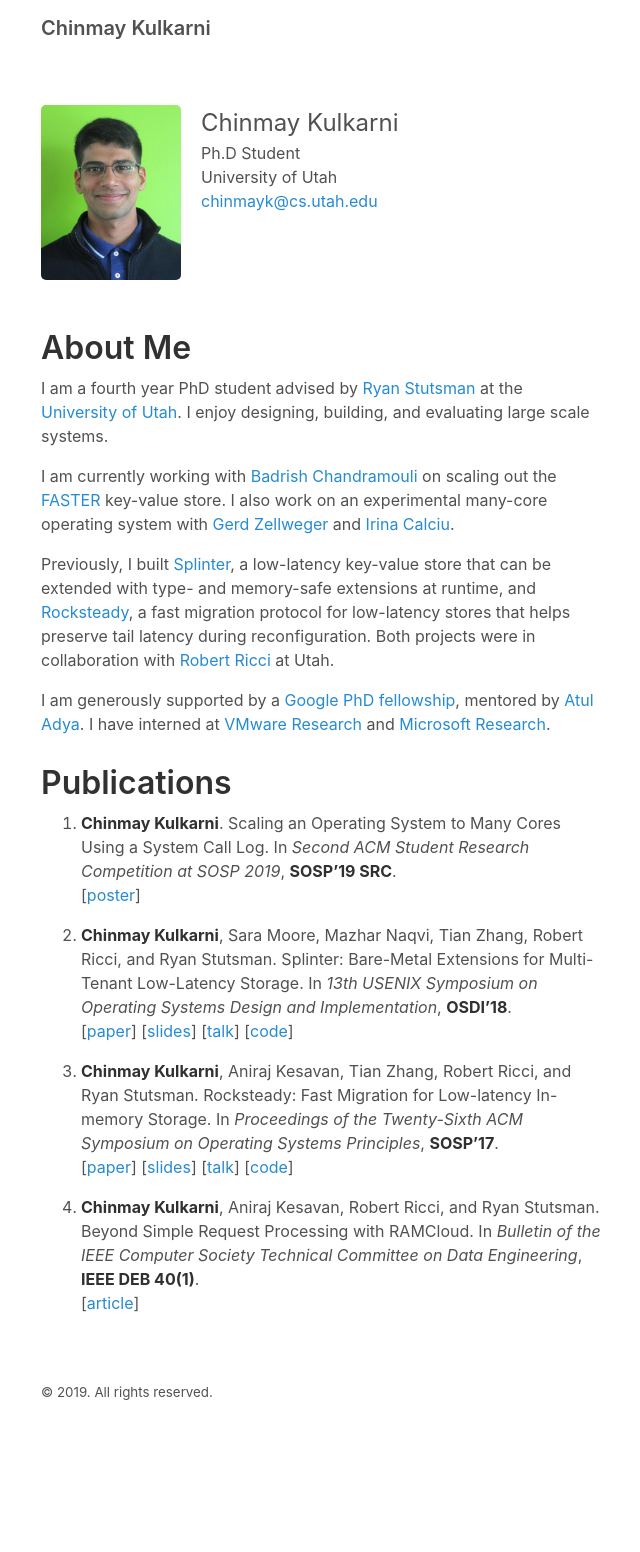
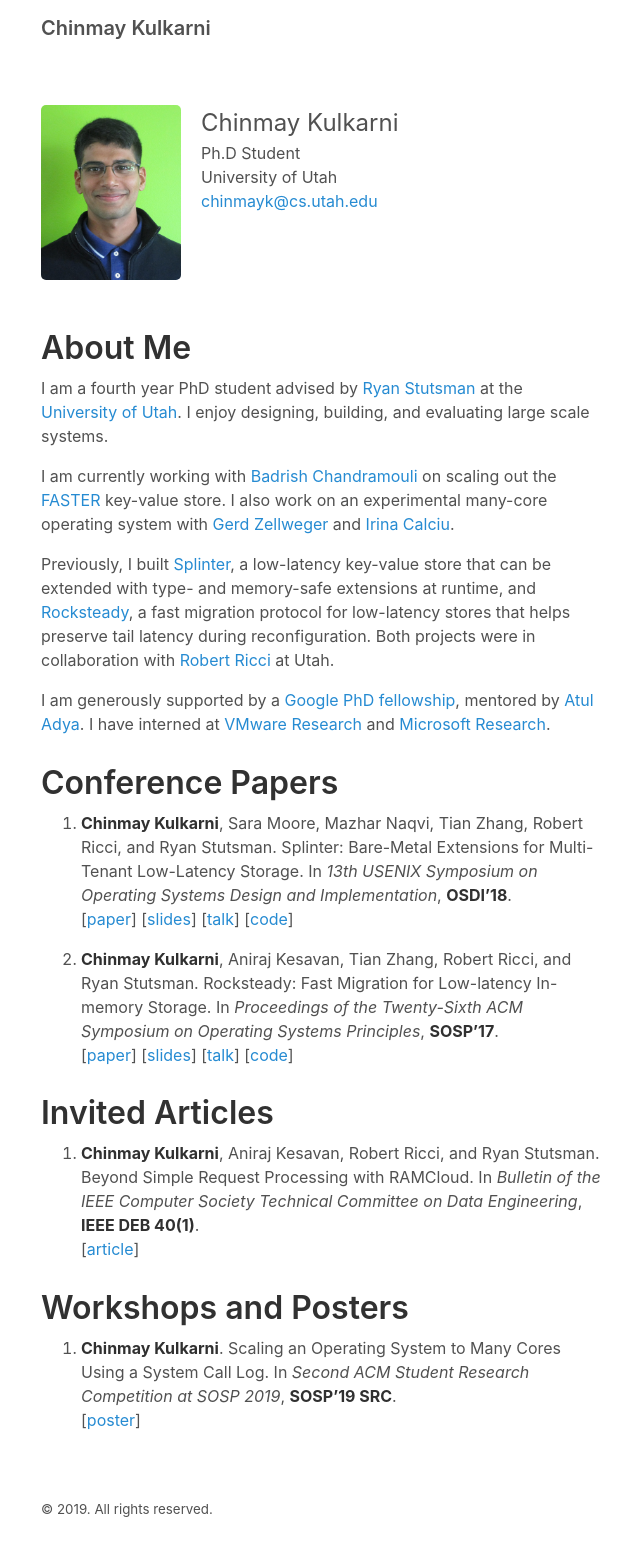
Before and after one commit to chinkulkarni/chinkulkarni.github.io, a Jekyll site: the page built from index.md, in a window 1280 px wide. Shown: the whole page, without its empty margins (319-959 px from the left). Built offline with Jekyll 4.4.1, drawn with Linux system fonts in a browser that asks for light colours; before the commit the page ends 1435 px from its top, so only the background shows below that; part of the change alters nothing that is shown.

Commit message:
Group papers by type

```diff
--- a/index.md
+++ b/index.md
@@ -25,14 +25,9 @@ Previously, I built [Splinter](http://utah.systems/projects/kulkarni_splinter),
 
 I am generously supported by a [Google PhD fellowship](https://ai.googleblog.com/2019/09/announcement-of-2019-fellowship.html), mentored by [Atul Adya](https://ai.google/research/people/AtulAdya). I have interned at [VMware Research](https://research.vmware.com/) and [Microsoft Research](https://www.microsoft.com/en-us/research/?from=http%3A%2F%2Fresearch.microsoft.com%2F).
 
-# Publications
+# Conference Papers
 
-1. **Chinmay Kulkarni**.
-   Scaling an Operating System to Many Cores Using a System Call Log.
-   In *Second ACM Student Research Competition at SOSP 2019*, **SOSP'19 SRC**.<br>
-   [[poster](https://chinkulkarni.github.io/public/bespin-sosp.pdf)]
-
-2. **Chinmay Kulkarni**, Sara Moore, Mazhar Naqvi, Tian Zhang, Robert Ricci, and Ryan Stutsman.
+1. **Chinmay Kulkarni**, Sara Moore, Mazhar Naqvi, Tian Zhang, Robert Ricci, and Ryan Stutsman.
    Splinter: Bare-Metal Extensions for Multi-Tenant Low-Latency Storage.
    In *13th USENIX Symposium on Operating Systems Design and Implementation*, **OSDI'18**.<br>
    [[paper](https://chinkulkarni.github.io/public/osdi18-kulkarni.pdf)]
@@ -40,7 +35,7 @@ I am generously supported by a [Google PhD fellowship](https://ai.googleblog.com
    [[talk](https://www.usenix.org/conference/osdi18/presentation/kulkarni)]
    [[code](https://github.com/utah-scs/Sandstorm)]
 
-3. **Chinmay Kulkarni**, Aniraj Kesavan, Tian Zhang, Robert Ricci, and Ryan Stutsman.
+2. **Chinmay Kulkarni**, Aniraj Kesavan, Tian Zhang, Robert Ricci, and Ryan Stutsman.
    Rocksteady: Fast Migration for Low-latency In-memory Storage.
    In *Proceedings of the Twenty-Sixth ACM Symposium on Operating Systems Principles*, **SOSP'17**.<br>
    [[paper](https://dl.acm.org/authorize?N659115)]
@@ -48,7 +43,16 @@ I am generously supported by a [Google PhD fellowship](https://ai.googleblog.com
    [[talk](https://www.youtube.com/watch?v=FW8AkWee6Qo)]
    [[code](https://github.com/utah-scs/RAMCloud/tree/rocksteady-sosp2017)]
 
-4. **Chinmay Kulkarni**, Aniraj Kesavan, Robert Ricci, and Ryan Stutsman.
+# Invited Articles
+
+1. **Chinmay Kulkarni**, Aniraj Kesavan, Robert Ricci, and Ryan Stutsman.
    Beyond Simple Request Processing with RAMCloud.
-   In *Bulletin of the IEEE Computer Society Technical Committee on Data Engineering*, **IEEE DEB 40(1)**.<br>
+   In *Bulletin of the IEEE Computer Society Technical Committee on Data Engineering*,<br> **IEEE DEB 40(1)**.<br>
    [[article](https://chinkulkarni.github.io/public/deb-2017.pdf)]
+
+# Workshops and Posters
+
+1. **Chinmay Kulkarni**.
+   Scaling an Operating System to Many Cores Using a System Call Log.
+   In *Second ACM Student Research Competition at SOSP 2019*, **SOSP'19 SRC**.<br>
+   [[poster](https://chinkulkarni.github.io/public/bespin-sosp.pdf)]
```
